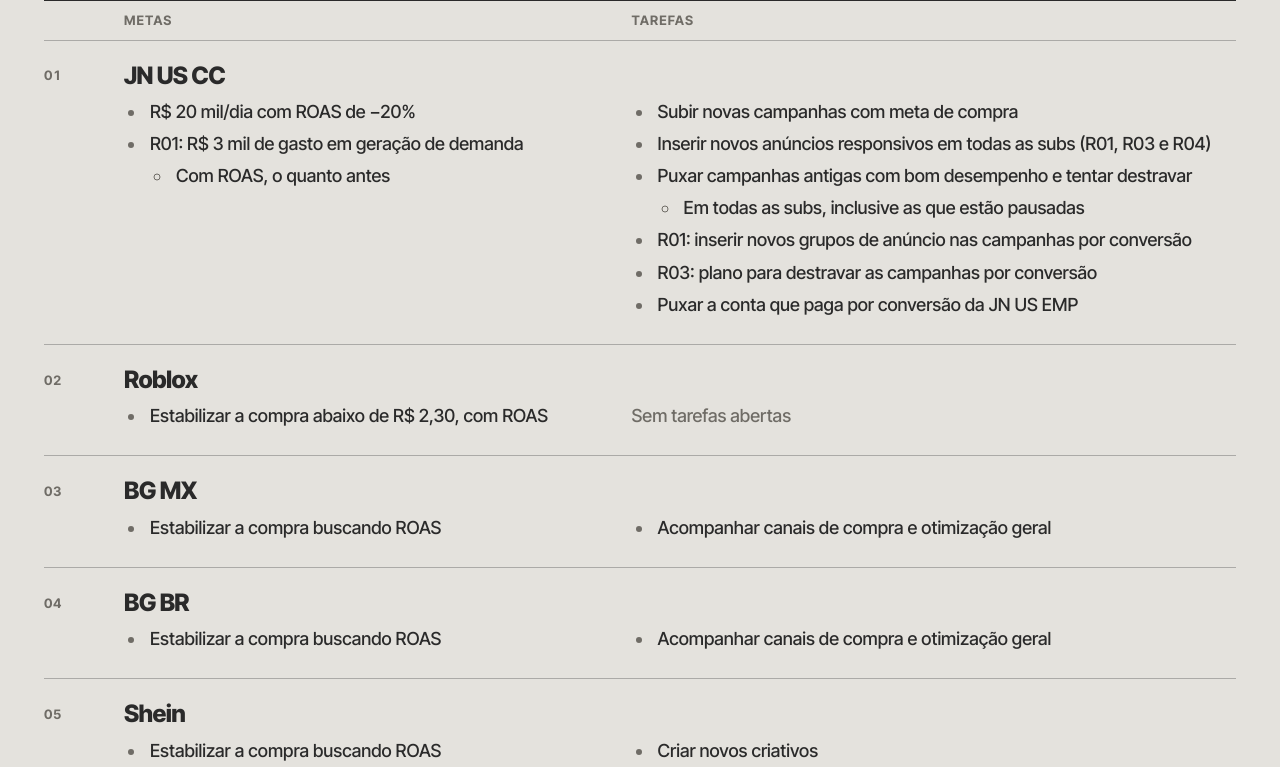
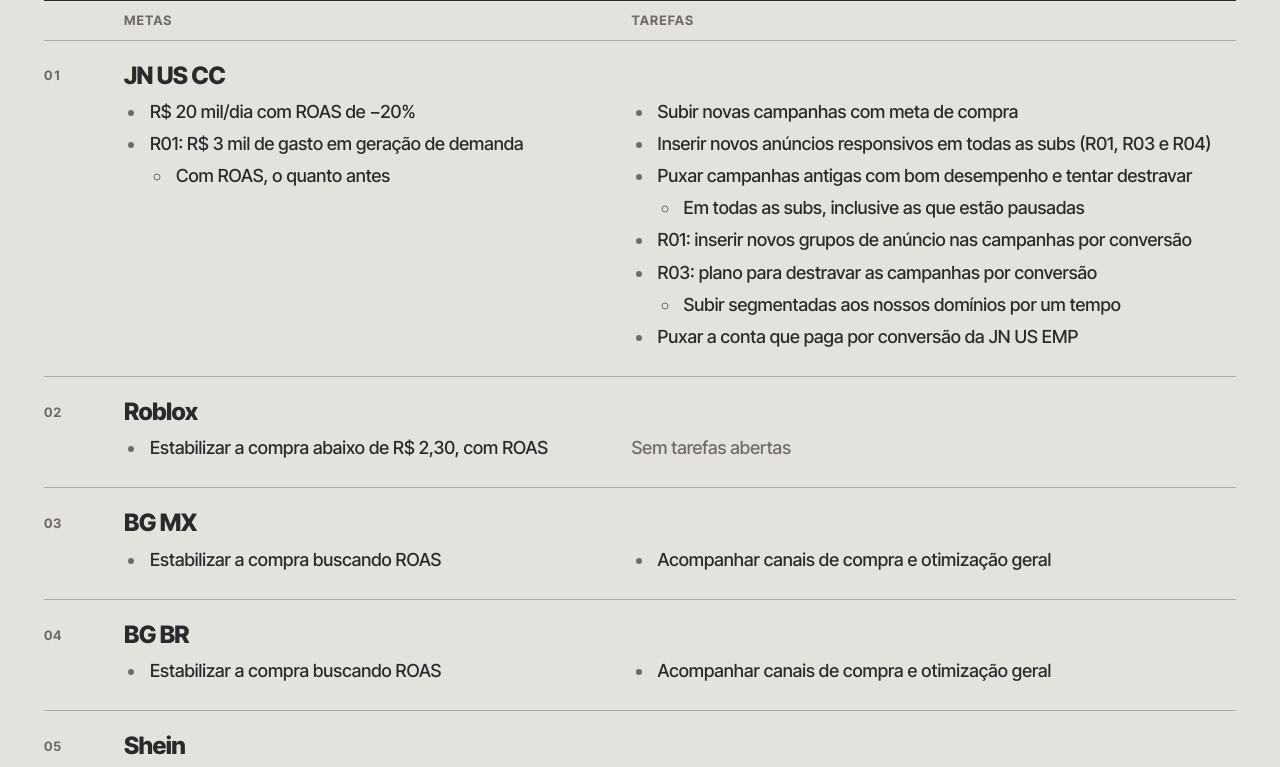
Before and after one commit to gabrielaacristofolini-hue/notas-spun, a plain HTML site: page index.html in a window 1280 px wide. Shown: the part 128-895 px from the top of the page. Drawn offline with Linux system fonts and the light colour scheme.

Commit message:
R03: primeira etapa do plano para destravar as campanhas por conversão
Co-Authored-By: Claude Fable 5.2 <noreply@anthropic.com>

```diff
--- a/index.html
+++ b/index.html
@@ -150,7 +150,7 @@
   //  Cada operação tem suas metas e suas tarefas.
   //  Item com detalhes: ["Título", ["linha 1", "linha 2"]].
   // ============================================================
-  const ATUALIZADO = "16/11/2026 às 08:44";
+  const ATUALIZADO = "16/11/2026 às 10:38";
 
   const OPERACOES = [
     {
@@ -168,7 +168,9 @@
           "Em todas as subs, inclusive as que estão pausadas",
         ]],
         "R01: inserir novos grupos de anúncio nas campanhas por conversão",
-        "R03: plano para destravar as campanhas por conversão",
+        ["R03: plano para destravar as campanhas por conversão", [
+          "Subir segmentadas aos nossos domínios por um tempo",
+        ]],
         "Puxar a conta que paga por conversão da JN US EMP",
       ],
     },
```
